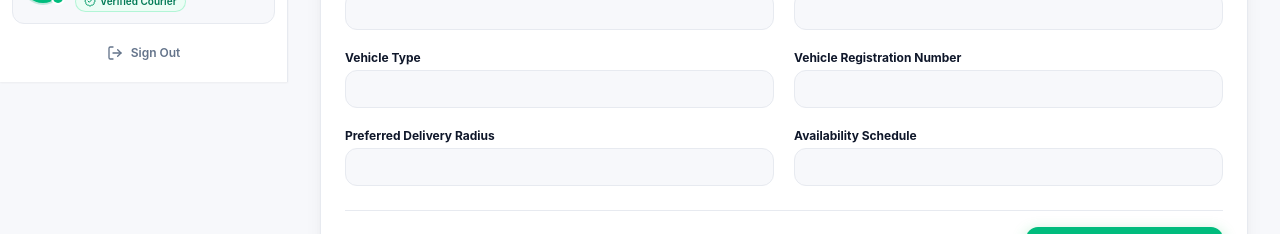
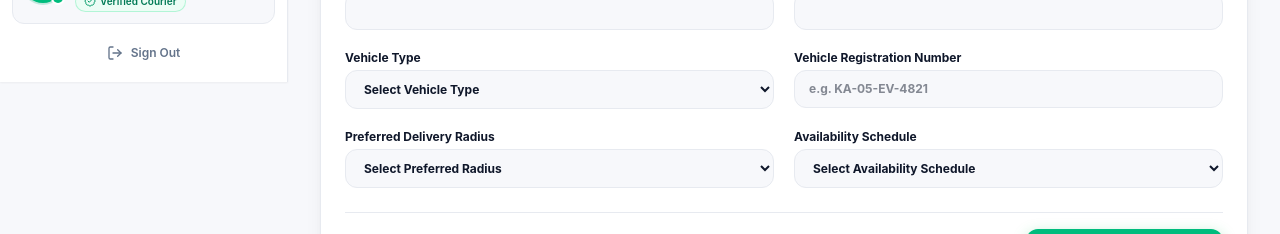
Before and after one commit to Rahul-kulal-dev/FoodBridge-AI, a React (Vite) app in the folder frontend/: page /volunteer/profile in a window 1280 px wide. Shown: the part 718-952 px from the top of the page. Built offline with nearby package versions, Linux system fonts and the light colour scheme; no server answers; sample sign-in values are in the browser's storage.

Commit message:
feat(profile): convert text inputs to dropdown menus for profile forms

```diff
--- a/frontend/src/ngo/profile/page.jsx
+++ b/frontend/src/ngo/profile/page.jsx
@@ -210,24 +210,34 @@ const NgoProfilePage = () => {
 
           <div>
             <label className="text-xs font-bold text-[#0F172A] block mb-1">Daily Serving Capacity</label>
-            <input
-              type="text"
+            <select
               name="servingCapacity"
               value={formData.servingCapacity}
               onChange={handleChange}
-              className="w-full px-3.5 py-2.5 rounded-xl border border-[#E7EAF0] text-xs font-bold text-[#0F172A] bg-[#f7f8fb] focus:outline-emerald-500 focus:bg-white transition-colors"
-            />
+              className="w-full px-3.5 py-2.5 rounded-xl border border-[#E7EAF0] text-xs font-bold text-[#0F172A] bg-[#f7f8fb] focus:outline-emerald-500 focus:bg-white transition-colors cursor-pointer"
+            >
+              <option value="">Select Serving Capacity</option>
+              <option value="Under 100 Meals / Day">Under 100 Meals / Day</option>
+              <option value="100 - 500 Meals / Day">100 - 500 Meals / Day</option>
+              <option value="500 - 1000 Meals / Day">500 - 1000 Meals / Day</option>
+              <option value="1000+ Meals / Day">1000+ Meals / Day</option>
+            </select>
           </div>
 
           <div>
             <label className="text-xs font-bold text-[#0F172A] block mb-1">Operating Hours</label>
-            <input
-              type="text"
+            <select
               name="operatingHours"
               value={formData.operatingHours}
               onChange={handleChange}
-              className="w-full px-3.5 py-2.5 rounded-xl border border-[#E7EAF0] text-xs font-bold text-[#0F172A] bg-[#f7f8fb] focus:outline-emerald-500 focus:bg-white transition-colors"
-            />
+              className="w-full px-3.5 py-2.5 rounded-xl border border-[#E7EAF0] text-xs font-bold text-[#0F172A] bg-[#f7f8fb] focus:outline-emerald-500 focus:bg-white transition-colors cursor-pointer"
+            >
+              <option value="">Select Operating Hours</option>
+              <option value="8:00 AM – 10:00 PM (Daily)">8:00 AM – 10:00 PM (Daily)</option>
+              <option value="24 Hours (Round the Clock)">24 Hours (Round the Clock)</option>
+              <option value="Morning Shift (6 AM - 2 PM)">Morning Shift (6 AM - 2 PM)</option>
+              <option value="Evening Shift (2 PM - 10 PM)">Evening Shift (2 PM - 10 PM)</option>
+            </select>
           </div>
         </div>
 
--- a/frontend/src/volunteer/profile/page.jsx
+++ b/frontend/src/volunteer/profile/page.jsx
@@ -314,13 +314,20 @@ const VolunteerProfilePage = () => {
 
           <div>
             <label className="text-xs font-bold text-[#0F172A] block mb-1">Vehicle Type</label>
-            <input
-              type="text"
+            <select
               name="vehicleType"
               value={profile.vehicleType}
               onChange={handleChange}
-              className="w-full px-3.5 py-2.5 rounded-xl border border-[#E7EAF0] text-xs font-bold text-[#0F172A] bg-[#f7f8fb] focus:outline-emerald-500"
-            />
+              className="w-full px-3.5 py-2.5 rounded-xl border border-[#E7EAF0] text-xs font-bold text-[#0F172A] bg-[#f7f8fb] focus:outline-emerald-500 focus:bg-white transition-colors cursor-pointer"
+            >
+              <option value="">Select Vehicle Type</option>
+              <option value="Delivery Van">Delivery Van</option>
+              <option value="Two-Wheeler / Motorcycle">Two-Wheeler / Motorcycle</option>
+              <option value="Three-Wheeler / Electric Auto">Three-Wheeler / Electric Auto</option>
+              <option value="Refrigerated Van">Refrigerated Van</option>
+              <option value="Bicycle / On-Foot">Bicycle / On-Foot</option>
+              <option value="Other">Other</option>
+            </select>
           </div>
 
           <div>
@@ -330,30 +337,43 @@ const VolunteerProfilePage = () => {
               name="vehicleNumber"
               value={profile.vehicleNumber}
               onChange={handleChange}
+              placeholder="e.g. KA-05-EV-4821"
               className="w-full px-3.5 py-2.5 rounded-xl border border-[#E7EAF0] text-xs font-bold text-[#0F172A] bg-[#f7f8fb] focus:outline-emerald-500"
             />
           </div>
 
           <div>
             <label className="text-xs font-bold text-[#0F172A] block mb-1">Preferred Delivery Radius</label>
-            <input
-              type="text"
+            <select
               name="deliveryRadius"
               value={profile.deliveryRadius}
               onChange={handleChange}
-              className="w-full px-3.5 py-2.5 rounded-xl border border-[#E7EAF0] text-xs font-bold text-[#0F172A] bg-[#f7f8fb] focus:outline-emerald-500"
-            />
+              className="w-full px-3.5 py-2.5 rounded-xl border border-[#E7EAF0] text-xs font-bold text-[#0F172A] bg-[#f7f8fb] focus:outline-emerald-500 focus:bg-white transition-colors cursor-pointer"
+            >
+              <option value="">Select Preferred Radius</option>
+              <option value="5 km">5 km</option>
+              <option value="10 km">10 km</option>
+              <option value="15 km">15 km</option>
+              <option value="25 km">25 km</option>
+              <option value="50+ km (Citywide)">50+ km (Citywide)</option>
+            </select>
           </div>
 
           <div>
             <label className="text-xs font-bold text-[#0F172A] block mb-1">Availability Schedule</label>
-            <input
-              type="text"
+            <select
               name="availability"
               value={profile.availability}
               onChange={handleChange}
-              className="w-full px-3.5 py-2.5 rounded-xl border border-[#E7EAF0] text-xs font-bold text-[#0F172A] bg-[#f7f8fb] focus:outline-emerald-500"
-            />
+              className="w-full px-3.5 py-2.5 rounded-xl border border-[#E7EAF0] text-xs font-bold text-[#0F172A] bg-[#f7f8fb] focus:outline-emerald-500 focus:bg-white transition-colors cursor-pointer"
+            >
+              <option value="">Select Availability Schedule</option>
+              <option value="Mon - Sat (8 AM - 6 PM)">Mon - Sat (8 AM - 6 PM)</option>
+              <option value="Weekdays Only (Mon - Fri)">Weekdays Only (Mon - Fri)</option>
+              <option value="Weekends Only (Sat - Sun)">Weekends Only (Sat - Sun)</option>
+              <option value="Evening Shift (4 PM - 10 PM)">Evening Shift (4 PM - 10 PM)</option>
+              <option value="Flexible / On-Demand">Flexible / On-Demand</option>
+            </select>
           </div>
         </div>
 
```
